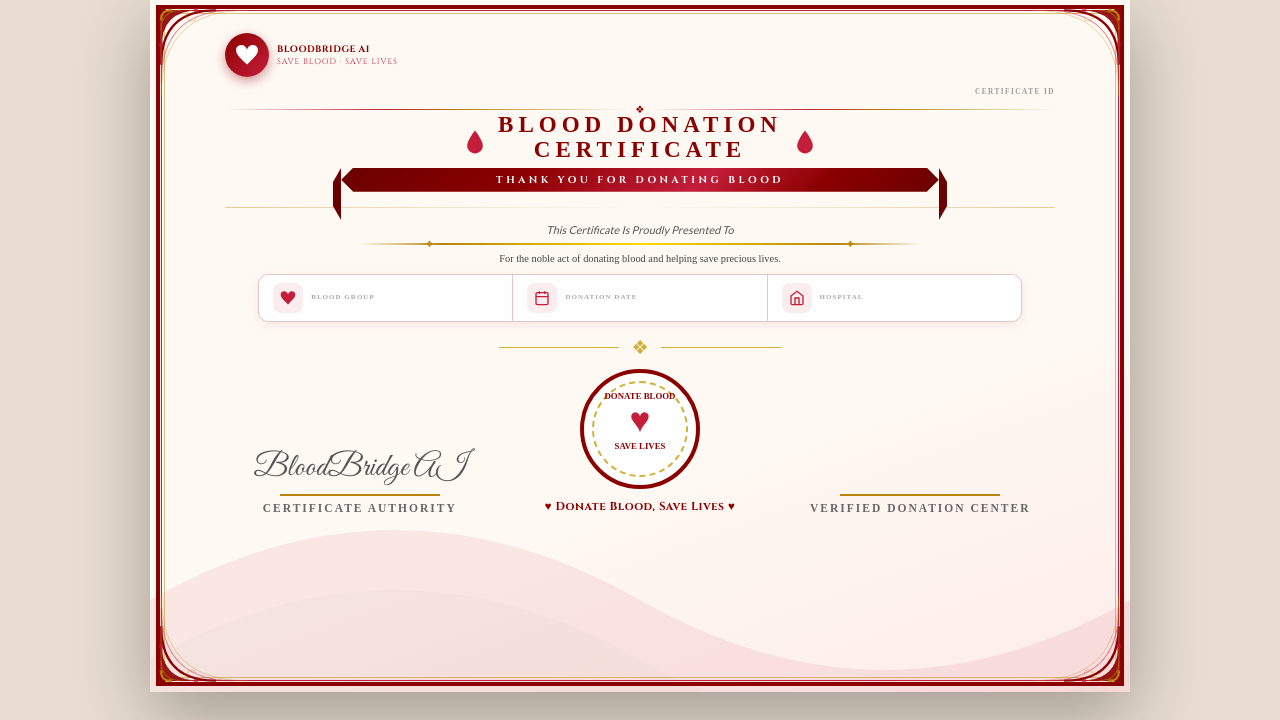
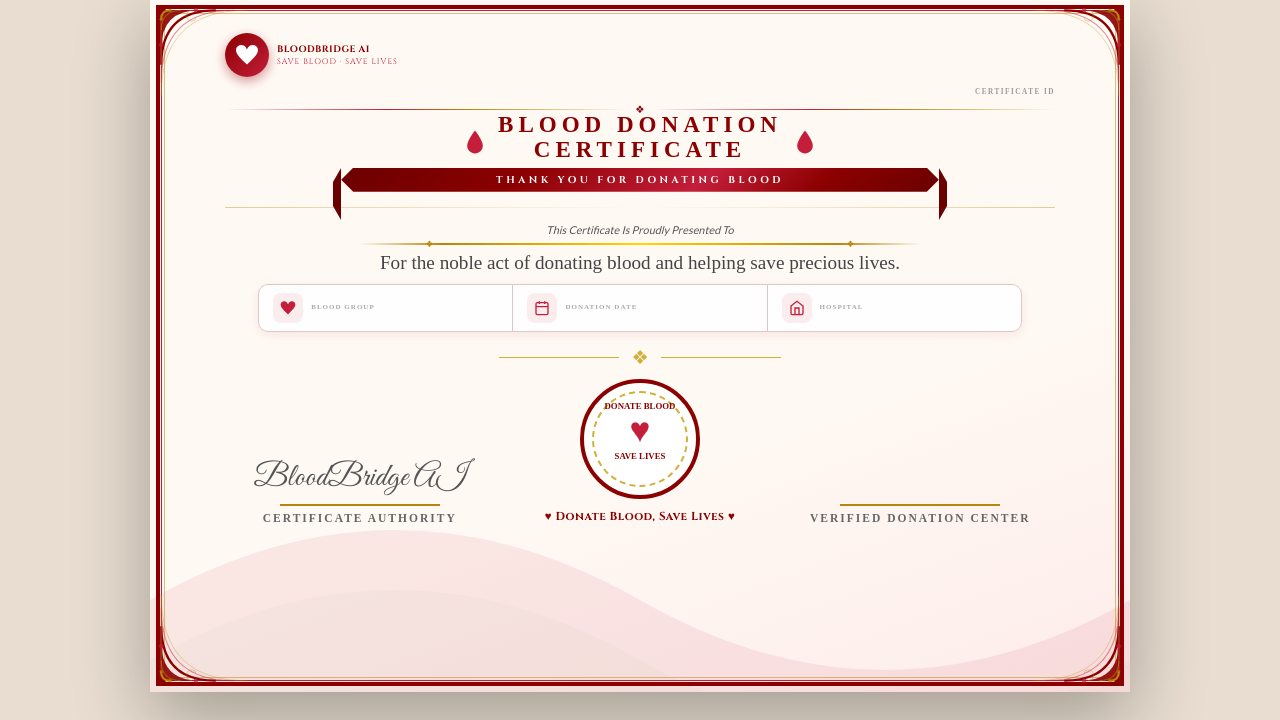
Before and after one commit to Sohail123-spec/bloodbridge-ai, a Flask app: template templates/certificate.html in a window 1280 px wide. Shown: the part 88-808 px from the top of the page. Run offline with Flask 3, Linux system fonts and the light colour scheme; the template is opened without the code that fills it, so the values that code supplies are empty; some libraries are stand-ins or nearby versions.

Commit message:
Certificate Updated

```diff
--- a/templates/certificate.html
+++ b/templates/certificate.html
@@ -126,7 +126,14 @@ body{background:#e8ddd0;min-height:100vh;display:flex;flex-direction:column;alig
 .gold-line::after{right:12%}
 
 /* NOBLE TEXT */
-.noble-text{font-size:clamp(.46rem,1.05vw,.65rem);color:#444;text-align:center;line-height:1.65;margin-bottom:7px}
+.noble-text{
+    font-size:clamp(.95rem,1.5vw,1.2rem);
+    color:#444;
+    text-align:center;
+    line-height:1.4;
+    margin-bottom:7px;
+    font-family:'Cormorant Garamond', serif;
+}
 
 /* INFO ROW */
 .info-row{
```
